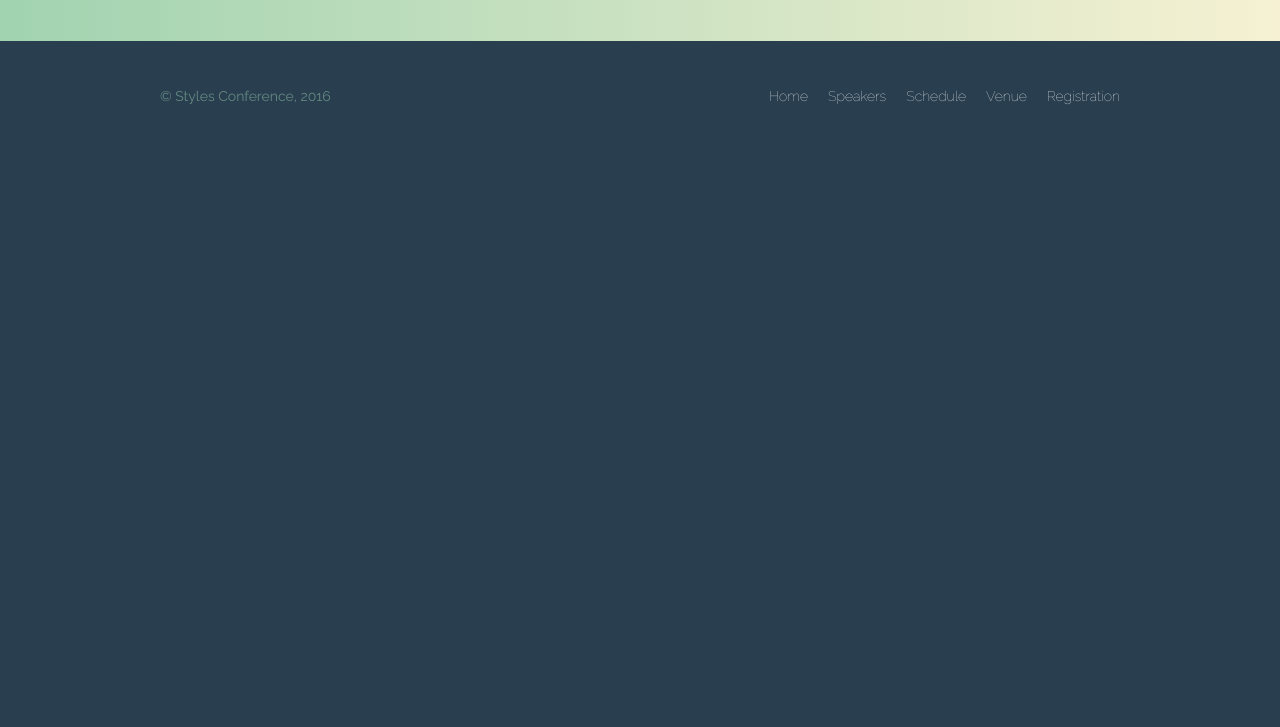
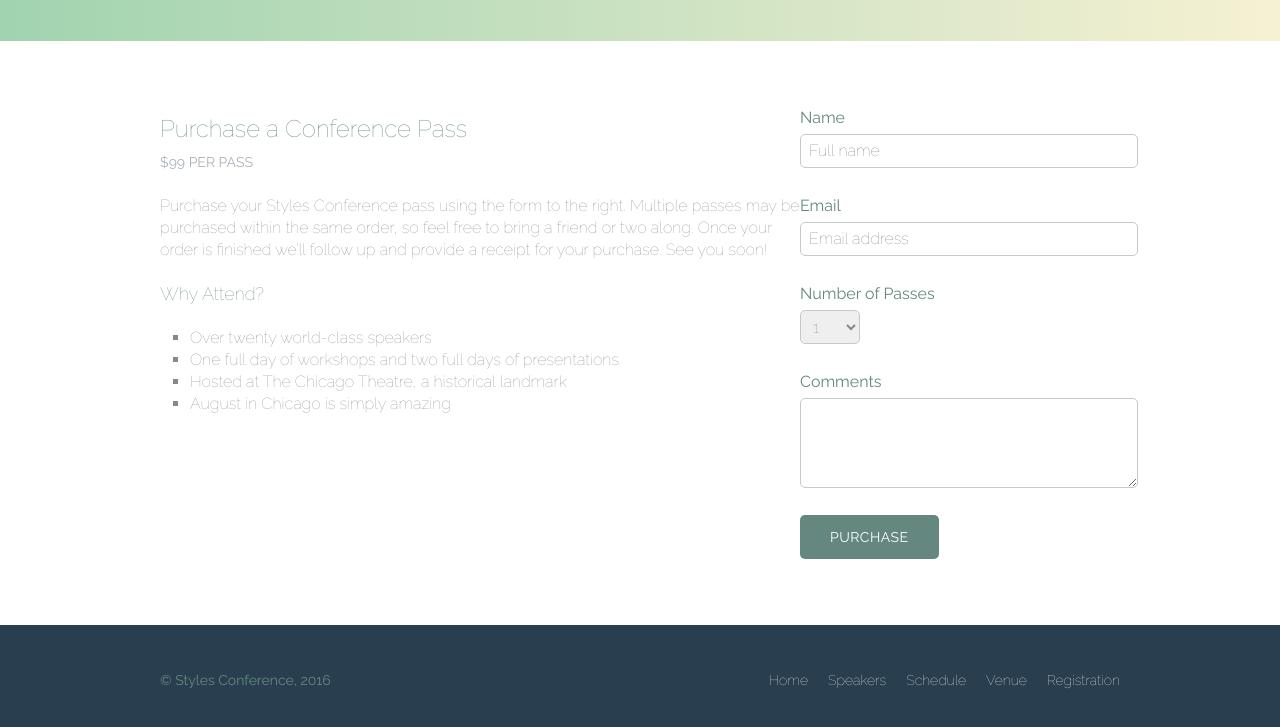
Before and after one commit to brianjleeofcl/precourse-html-tutorial, a plain HTML site: page register.html in a window 1280 px wide. Shown: the part 355-1082 px from the top of the page. Before the commit the page ends 800 px from the top, so only its background shows below. Drawn offline with Linux system fonts and the light colour scheme.

Commit message:
Through lesson 10
Added forms on Registration page

```diff
--- a/assets/stylesheets/master.css
+++ b/assets/stylesheets/master.css
@@ -247,7 +247,15 @@ buttons
 	background: #fff;
 	color: #648880;
 }
-
+.btn-default{
+	border: 0;
+	background: #648880;
+	padding: 11px 30px;
+	font-size: 14px;
+}
+.btn-default:hover{
+	background: #77a198
+}
 /*
 =================
 primary header
@@ -378,3 +386,42 @@ venue
 .venue-map{
 	height: 264px;
 }
+
+/*
+===================
+register
+===================
+*/
+.why-attend{
+	list-style: square;
+	margin: 0 0 22px 30px;
+}
+form{
+	margin-bottom: 22px;
+}
+input,select,textarea{
+	font: 300 16px/22px "Raleway","Helvetica Neue", Helvetica,Arial,Sans-serif;
+}
+.register-group label{
+	color: #648880;
+	cursor: pointer;
+	font-weight: 400;
+}
+.register-group input,.register-group select,.register-group textarea{
+	border: 1px solid #c6c9cc;
+	border-radius: 5px;
+	color: #888;
+	display: block;
+	margin: 5px 0 27px 0;
+	padding: 5px 8px;
+}
+.register-group input,.register-group textarea{
+	width: 100%;
+}
+.register-group select{
+	height: 34px;
+	width: 60px;
+}
+.register-group textarea{
+	height: 78px;
+}
--- a/register.html
+++ b/register.html
@@ -28,6 +28,49 @@
         </p>
       </div>
     </section>
+    <section class="row">
+      <div class="grid">
+        <section class="col-2-3">
+          <h2>Purchase a Conference Pass</h2>
+          <h5>$99 per Pass</h5>
+          <p>Purchase your Styles Conference pass using the form to the right. Multiple passes may be purchased within the same order, so feel free to bring a friend or two along. Once your order is finished we&#8217;ll follow up and provide a receipt for your purchase. See you soon!</p>
+          <h4>Why Attend?</h4>
+          <ul class="why-attend">
+            <li>Over twenty world-class speakers</li>
+            <li>One full day of workshops and two full days of presentations</li>
+            <li>Hosted at The Chicago Theatre, a historical landmark</li>
+            <li>August in Chicago is simply amazing</li>
+          </ul>
+        </section><!--
+        --><form class="col-1-3" action="#" method="post">
+          <fieldset class="register-group">
+            <label>
+              Name
+              <input type="text" name="name" placeholder="Full name" required>
+            </label>
+            <label>
+              Email
+              <input type="email" name="email" placeholder="Email address" required>
+            </label>
+            <label>
+              Number of Passes
+              <select class="" name="quantity" required>
+                <option value="1" selected>1</option>
+                <option value="2">2</option>
+                <option value="3">3</option>
+                <option value="4">4</option>
+                <option value="5">5</option>
+              </select>
+            </label>
+            <label>
+              Comments
+              <textarea name="comments"></textarea>
+            </label>
+          </fieldset>
+          <input class="btn btn-default" type="submit" name="submit" value="Purchase">
+        </form>
+      </div>
+    </section>
     <footer class="container primary-footer clearfix">
       <small>&copy; Styles Conference, 2016</small>
       <nav class="nav">
```
